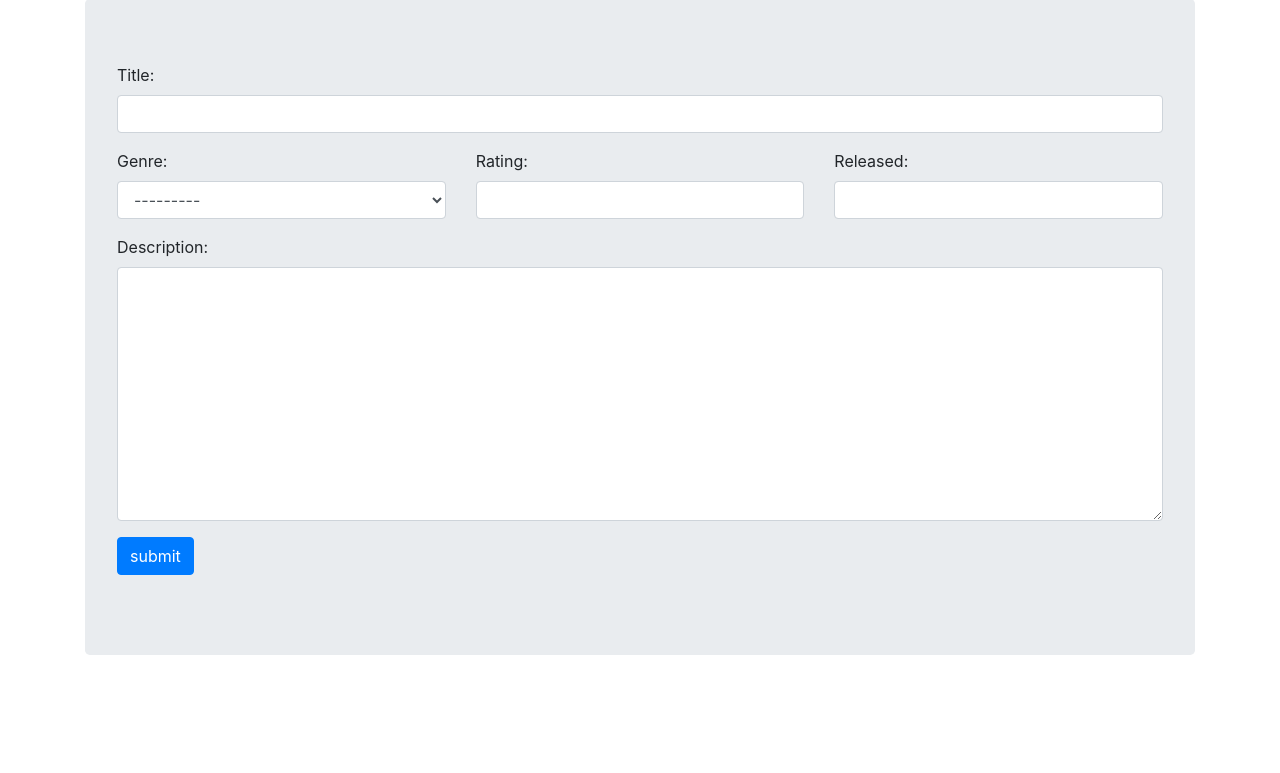
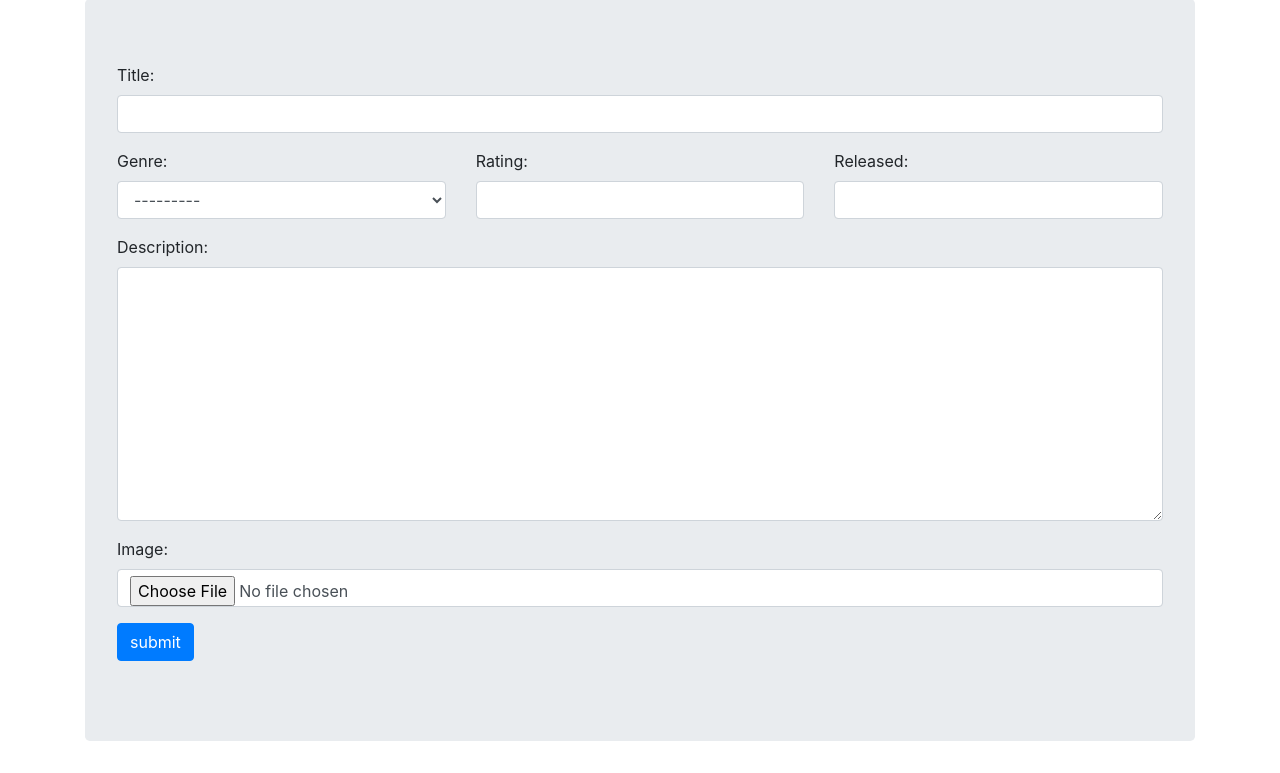
Before and after one commit to jstanczewski/backend_training, a Django app: page /viewer/movies/create/ in a window 1280 px wide. Shown: the part 57-830 px from the top of the page. Before the commit the page ends 712 px from the top, so only its background shows below. Run offline with Django 3.2, Linux system fonts and the light colour scheme; a user stored in the database is signed in; tables that the repository leaves empty hold one stand-in row (values such as "Sample post"); some libraries are stand-ins or nearby versions.

Commit message:
image add function added to create movie/update movie form

```diff
--- a/viewer/templates/form.html
+++ b/viewer/templates/form.html
@@ -5,13 +5,7 @@
 {% endblock %}
 
 {% block content %}
-<!--    <form method="post">-->
-<!--        {% csrf_token %}-->
-<!--        <table>{{ form }}</table>-->
-<!--        <input type="submit" value="submit" class="btn btn-primary">-->
-<!--    </form>-->
-
-    <form method="post">
+    <form method="post" enctype="multipart/form-data">
         {% csrf_token %}
         {{ form.non_field_errors }}
         <div class="form-group">
@@ -42,6 +36,10 @@
             {{ form.description.errors }}
             <label for="{{ form.description.id_for_label }}">Description: </label>{{ form.description }}
         </div>
+        <div class="form-group">
+            {{ form.description.errors }}
+            <label for="{{ form.image.id_for_label }}">Image: </label>{{ form.image }}
+        </div>
         <input type="submit" value="submit" class="btn btn-primary">
     </form>
 {% endblock %}
```
